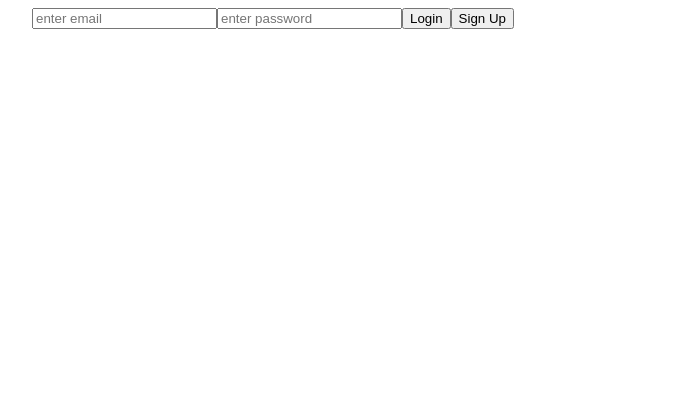
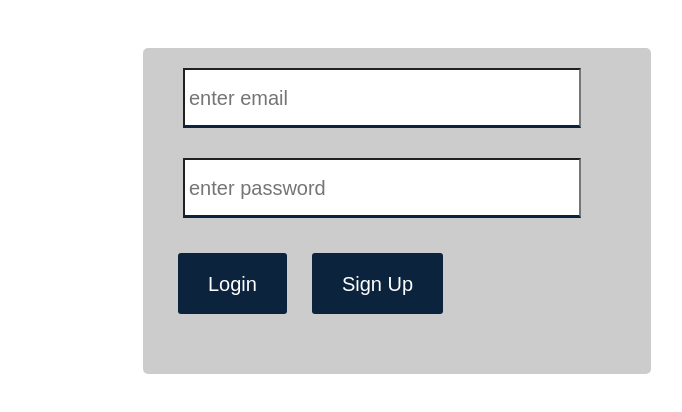
Before and after one commit to nav-commits/React-Auth, a React (Create React App) app in the folder my-authapp/: page / in a window 1280 px wide. Shown: the top 412 px of the page, without its empty margins (367-1049 px from the left). Built offline with nearby package versions, Linux system fonts and the light colour scheme; no server answers.

Commit message:
added styling to form

```diff
--- a/my-authapp/src/App.css
+++ b/my-authapp/src/App.css
@@ -1,38 +1,40 @@
-.App {
-  text-align: center;
+.Form{
+  border-radius: 5px;
+  margin-left: 420px;
+  margin-right: 420px;
+  padding-bottom: 60px;
+  padding-right: 50px;
+  padding-left: 10px;
+  padding-top: 10px;
+  background-color: rgba(0,0,0,0.2);
+  position: absolute;
+  left: 90px;
+  margin-top: 40px;
 }
 
-.App-logo {
-  height: 40vmin;
-  pointer-events: none;
+input,textarea{
+  padding: 17px 10px 15px 4px;
+  margin: 10px 20px 20px 30px;
+  width: 380px;
+  border-bottom: 3px solid rgb(12, 35, 61);
+  font-size: 20px;
+  color:rgb(12, 35, 61);
 }
 
-@media (prefers-reduced-motion: no-preference) {
-  .App-logo {
-    animation: App-logo-spin infinite 20s linear;
-  }
+
+.Submit{
+  margin-top: 15px;
+  margin-left: 25px;
+  padding-left: 30px;
+  padding-top: 20px;
+  padding-bottom: 18px;
+  padding-right: 30px;
+  text-align: center;
+  border-radius: 3px;
+  cursor: pointer;
+  border: none;
+  background-color: rgb(12, 35, 61);
+  color: white;
+  transition: 0.5s ease;
+  font-size: 20px;
 }
-
-.App-header {
-  background-color: #282c34;
-  min-height: 100vh;
-  display: flex;
-  flex-direction: column;
-  align-items: center;
-  justify-content: center;
-  font-size: calc(10px + 2vmin);
-  color: white;
-}
-
-.App-link {
-  color: #61dafb;
-}
-
-@keyframes App-logo-spin {
-  from {
-    transform: rotate(0deg);
-  }
-  to {
-    transform: rotate(360deg);
-  }
-}
--- a/my-authapp/src/Home.js
+++ b/my-authapp/src/Home.js
@@ -3,7 +3,6 @@ import fire from "./fire.js";
 
 
 function Home() {
-
   const logout = () => {
     fire.auth().signOut();
     };
--- a/my-authapp/src/Login.js
+++ b/my-authapp/src/Login.js
@@ -3,6 +3,7 @@ import {useState} from 'react';
 import fire from "./fire.js";
 
 function Login() {
+
   const [email,setEmail] = useState("")
   const [password,setPassword] = useState("")
 
@@ -19,7 +20,6 @@ function Login() {
       });
   };
 
-
   const signup = e => {
     e.preventDefault();
     fire
@@ -34,10 +34,9 @@ function Login() {
   };
 
 
-
   return (
     <div className="App">
-          <form>
+          <form className="Form">
           <input
             name="email"
             type="email"
@@ -54,8 +53,8 @@ function Login() {
             onChange={e => setPassword(e.target.value)}
             value={password}
           />
-          <button onClick={login}>Login </button>
-          <button onClick={signup}>Sign Up </button>
+          <button className="Submit" onClick={login}>Login </button>
+          <button className="Submit" onClick={signup}>Sign Up </button>
         </form>
     </div>
   );
```
